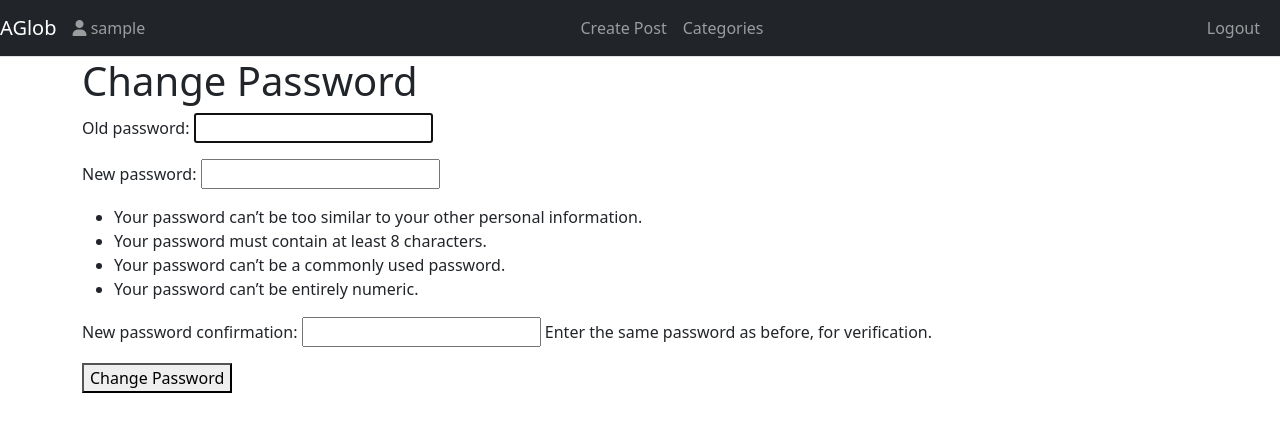
After one commit to SherryMaster/aglob_blog, a Django app: page /members/password/ in a window 1280 px wide. The commit adds this page. Shown: the top 432 px of the page. Run offline with Django 5.2, Linux system fonts and the light colour scheme; the visitor is signed in with stand-in values (Sample User, id 1); some libraries are stand-ins or nearby versions.

Commit message:
Added Profile editor (WIP) and Post images.

```diff
--- a/AGlob/forms.py
+++ b/AGlob/forms.py
@@ -16,9 +16,10 @@ class CategoryForm(forms.ModelForm):
 class CreatePostForm(forms.ModelForm):
     class Meta:
         model = Post
-        fields = ('author', 'title', 'title_tag', 'category', 'summary', 'content')
+        fields = ('author', 'header_image', 'title', 'title_tag', 'category', 'summary', 'content')
 
         widgets = {
+            'header_image': forms.FileInput(attrs={'class': 'form-control'}),
             'title': forms.TextInput(attrs={'class': 'form-control', 'placeholder': 'Enter title here'}),
             'title_tag': forms.TextInput(attrs={'class': 'form-control'}),
             'summary': forms.Textarea(attrs={'class': 'form-control'}),
--- a/AGlob/models.py
+++ b/AGlob/models.py
@@ -17,6 +17,7 @@ class Category(models.Model):
 
 
 class Post(models.Model):
+    header_image = models.ImageField(null=True, blank=True, upload_to='images/')
     title = models.CharField(max_length=100)
     title_tag = models.CharField(max_length=100)
     category = models.ForeignKey(Category, on_delete=models.CASCADE, default=1)
--- a/AGlob/templates/add_post.html
+++ b/AGlob/templates/add_post.html
@@ -8,7 +8,7 @@
     {% if user.is_authenticated %}
         <h1 class="text-center">New Post</h1>
         <div class="form-group">
-        <form method="POST">
+        <form method="POST" enctype="multipart/form-data">
             {% csrf_token %}
             {{ form.media }}
             {{ form.as_p }}
--- a/AGlob/templates/category_list.html
+++ b/AGlob/templates/category_list.html
@@ -7,9 +7,9 @@
 {% block content %}
     <h1 class="text-center">Categories</h1>
     <h5 class="text-center">Total Categories: {{ categories|length }}</h5>
-    <div class="row">
+    <div class="row justify-content-center" style="margin: auto">
     {% for category in categories %}
-            <div class="col-2">
+            <div class="col-lg-3 col-md-4 col-sm-6">
                 <h3>
                     <span class="badge bg-secondary">
                         <a title="{{ category.description }}" href="{% url 'AGlob:category_detail' category.id %}" class="text-decoration-none text-white">{{ category.name }} - ({{ category.post_set.count }})</a>
--- a/AGlob/templates/post_detail.html
+++ b/AGlob/templates/post_detail.html
@@ -8,6 +8,9 @@
     <h2>{{ post.title }}{% if user.is_authenticated and user == post.author %} <span><a href="{% url 'AGlob:update_post' post.pk %}" class="btn btn-success"><i class="fa-solid fa-pen-to-square"></i></a></span>{% endif %}</h2>
     <small>by {{ post.author }}</small>
     <hr class="my-4">
+    {% if post.header_image %}
+        <img src="{{ post.header_image.url }}" alt="{{ post.title }} image" class="img-fluid">
+    {% endif %}
     <p>{{ post.content|safe }}</p>
     <br>
     <h5>created at {{ post.created_at }}</h5>
--- a/AGlob/templates/update_post.html
+++ b/AGlob/templates/update_post.html
@@ -8,7 +8,7 @@
     {% if user.is_authenticated and user == post.author %}
     <h1 class="text-center">Update Post</h1>
     <div class="form-group">
-    <form method="POST">
+    <form method="POST" enctype="multipart/form-data">
         {% csrf_token %}
         {{ form.media }}
         {{ form.as_p }}
--- a/BlogProj/settings.py
+++ b/BlogProj/settings.py
@@ -125,6 +125,9 @@ STATICFILES_DIRS = [
     BASE_DIR / 'static',
 ]
 
+MEDIA_URL = 'media/'
+MEDIA_ROOT = BASE_DIR / 'media'
+
 # Default primary key field type
 # https://docs.djangoproject.com/en/5.0/ref/settings/#default-auto-field
 
--- a/BlogProj/urls.py
+++ b/BlogProj/urls.py
@@ -16,10 +16,12 @@ Including another URLconf
 """
 from django.contrib import admin
 from django.urls import path, include
+from django.conf.urls.static import static
+from django.conf import settings
 
 urlpatterns = [
     path('admin/', admin.site.urls),
     path('', include('AGlob.urls')),
     path('members/', include('django.contrib.auth.urls')),
     path('members/', include('members.urls')),
-]
+] + static(settings.MEDIA_URL, document_root=settings.MEDIA_ROOT)
--- /dev/null
+++ b/members/templates/registration/change_password.html
@@ -0,0 +1,12 @@
+{% extends 'base.html' %}
+
+{% block title %}Change Password{% endblock %}
+
+{% block content %}
+<h1>Change Password</h1>
+<form method="post">
+    {% csrf_token %}
+    {{ form.as_p }}
+    <button type="submit">Change Password</button>
+</form>
+{% endblock %}
--- a/members/urls.py
+++ b/members/urls.py
@@ -1,5 +1,5 @@
 from django.urls import path
-
+from django.contrib.auth import views as auth_views
 from members import views
 
 app_name = 'members'
@@ -7,4 +7,5 @@ app_name = 'members'
 urlpatterns = [
     path('register/', views.SignUp.as_view(), name='register'),
     path('edit_profile/', views.EditProfileView.as_view(), name='edit_profile'),
+    path('password/', views.PasswordsChangeView.as_view(), name='change_password'),
 ]
--- a/members/views.py
+++ b/members/views.py
@@ -3,7 +3,10 @@ from django.shortcuts import render
 from django.contrib.auth.forms import UserChangeForm
 from django.urls import reverse_lazy
 from django.views.generic import CreateView, TemplateView, UpdateView
-from .forms import UserRegisterForm
+from django.contrib.auth import views as auth_views
+from django.contrib.auth.forms import PasswordChangeForm
+from .forms import UserRegisterForm, EditProfileForm
+
 
 # Create your views here.
 class SignUp(CreateView):
@@ -13,9 +16,15 @@ class SignUp(CreateView):
 
 
 class EditProfileView(UpdateView):
-    form_class = UserChangeForm
+    form_class = EditProfileForm
     template_name = 'edit_profile.html'
     success_url = reverse_lazy('AGlob:index')
 
     def get_object(self):
         return self.request.user
+
+
+class PasswordsChangeView(auth_views.PasswordChangeView):
+    form_class = PasswordChangeForm
+    template_name = 'registration/change_password.html'
+    success_url = reverse_lazy('AGlob:index')
```
Also changed, not shown: members/forms.py (+17 -1 lines).
